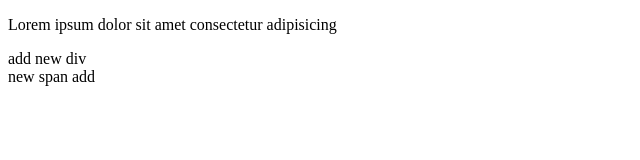
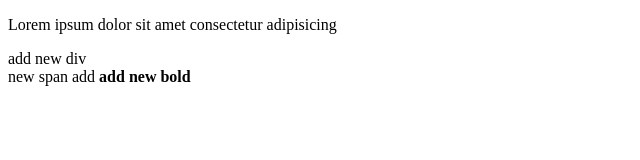
Before and after one commit to prince0510/new-project, a plain HTML site: page index.html in a window 1280 px wide. Shown: the whole page, without its empty margins (0-640 px from the left). Drawn offline with Linux system fonts and the light colour scheme.

Commit message:
new bold add

```diff
--- a/index.html
+++ b/index.html
@@ -9,5 +9,6 @@
     <p>Lorem ipsum dolor sit amet consectetur adipisicing </p>
     <div>add new div</div>
     <span>new span add</span>
+    <strong>add new bold</strong>
 </body>
 </html>
```
